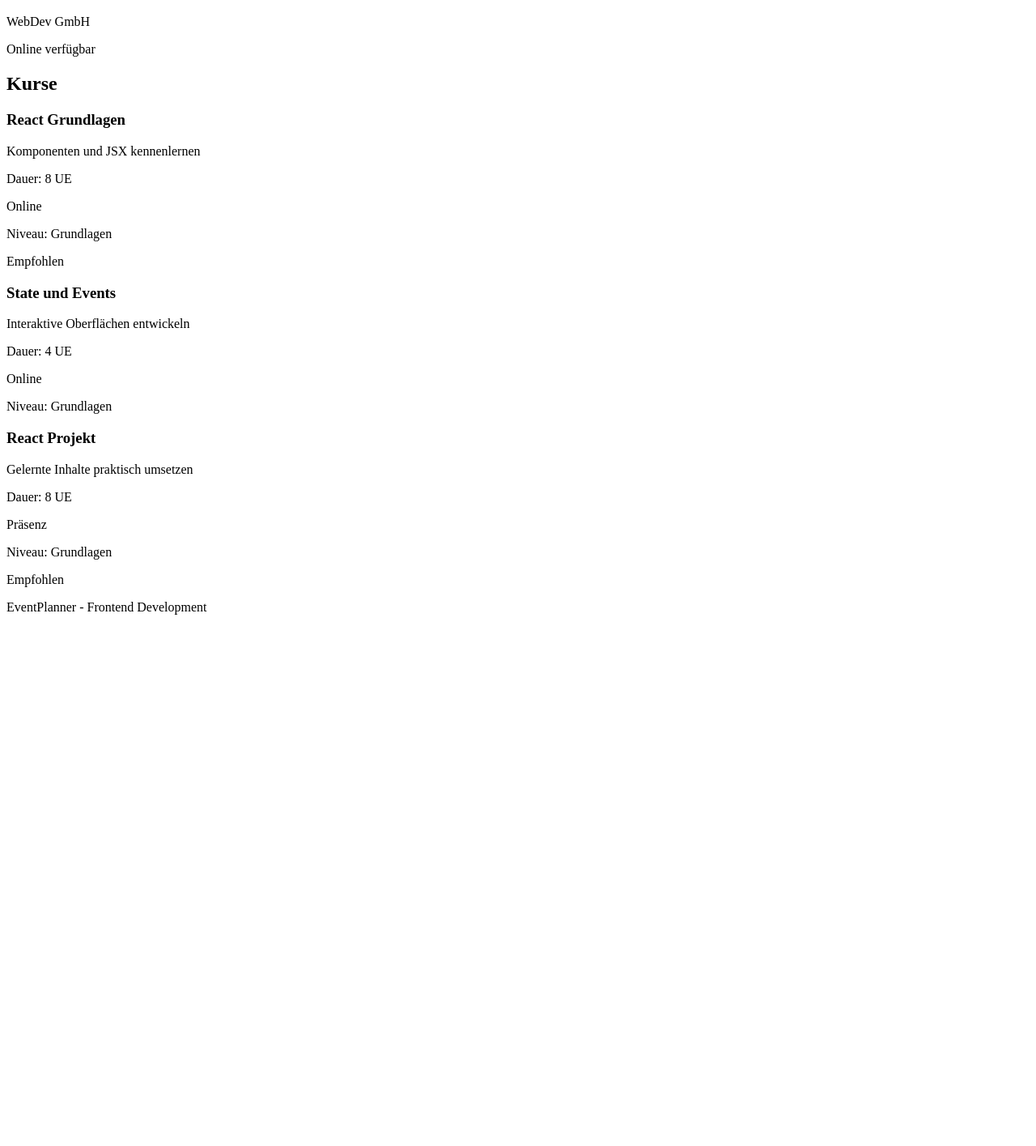
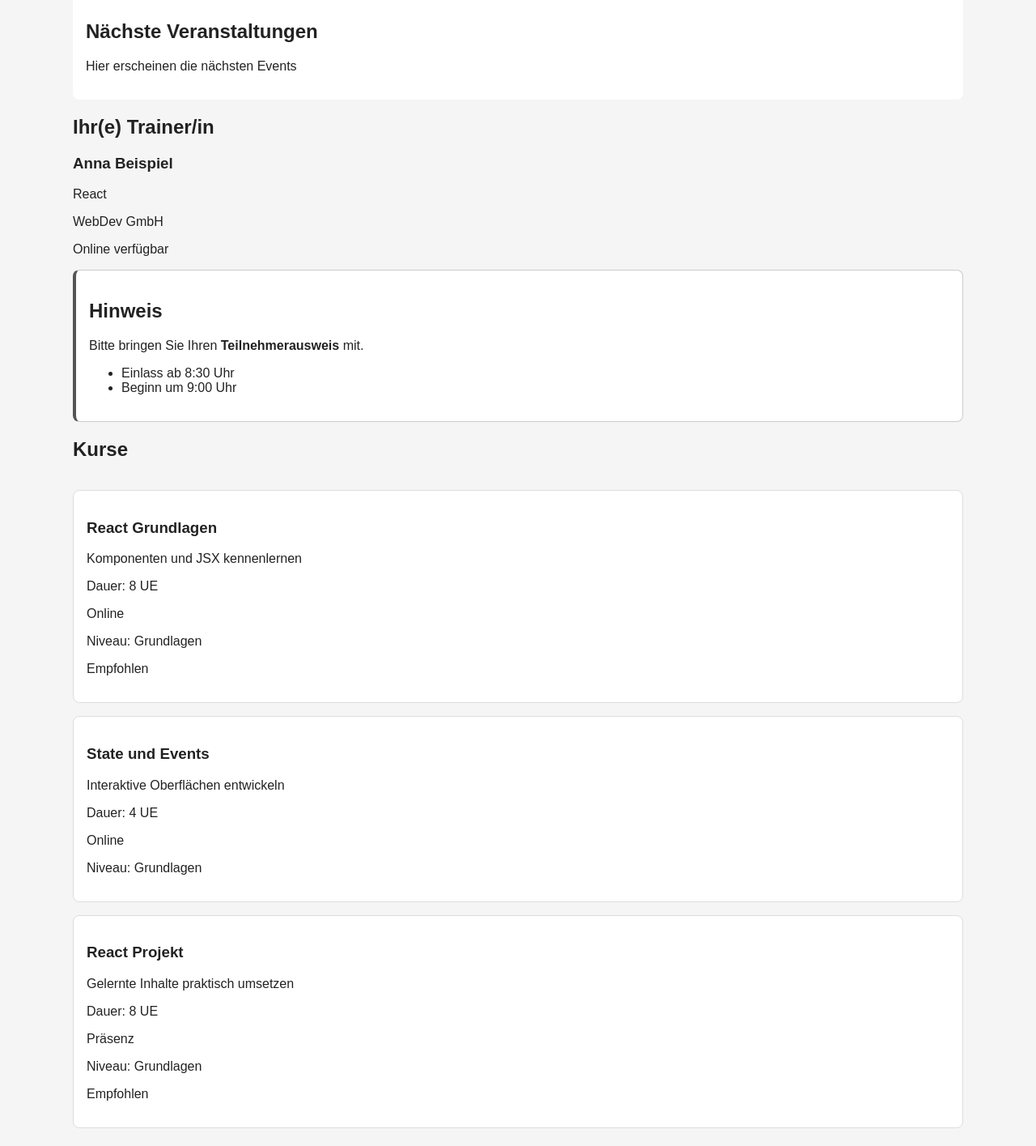
Before and after one commit to jaderbass/eventplanner, a React (Vite) app: page / in a window 1280 px wide. Shown: the part 221-1636 px from the top of the page at 81% size. Before the commit the page ends 996 px from the top, so only its background shows below. Built offline with nearby package versions, Linux system fonts and the light colour scheme.

Commit message:
Add children components and styling

```diff
--- a/src/components/App.jsx
+++ b/src/components/App.jsx
@@ -2,6 +2,9 @@
 import Footer from "./Footer";
 import CourseList from "./CourseList";
 import SpeakerCard from "./SpeakerCard";
+import InfoBox from "./InfoBox";
+import Panel from "./Panel";
+import Notice from "./Notice";
 
 export default function App() {
   return (
@@ -9,6 +12,10 @@
       <Header />
 
       <main>
+        <Panel title="Nächste Veranstaltungen">
+          <p>Hier erscheinen die nächsten Events</p>
+        </Panel>
+
         <h2>Ihr(e) Trainer/in</h2>
         <SpeakerCard
           name="Anna Beispiel"
@@ -16,7 +23,26 @@
           company="WebDev GmbH"
           online={true}
         />
+
+        <InfoBox title="Hinweis">
+          <p>
+            Bitte bringen Sie Ihren <strong>Teilnehmerausweis</strong> mit.
+          </p>
+          <ul>
+            <li>Einlass ab 8:30 Uhr</li>
+            <li>Beginn um 9:00 Uhr</li>
+          </ul>
+        </InfoBox>
+
         <CourseList />
+
+        <Notice type="info">
+          <strong>Hinweis:</strong> Die Anmeldung ist ab morgen möglich.
+        </Notice>
+
+        <Notice type="warning">
+          <p>Für diese Veranstaltung sind nur noch wenige Plätze frei.</p>
+        </Notice>
       </main>
 
       <Footer />
--- a/src/components/CourseCard.jsx
+++ b/src/components/CourseCard.jsx
@@ -7,7 +7,7 @@
   featured
 }) {
   return (
-    <article>
+    <article className="course-card">
       <h3>{title}</h3>
       <p>{description}</p>
       <p>Dauer: {duration} UE</p>
--- a/src/components/CourseList.jsx
+++ b/src/components/CourseList.jsx
@@ -2,7 +2,7 @@
 
 export default function CourseList() {
   return (
-    <section>
+    <section className="course-list">
       <h2>Kurse</h2>
 
       <CourseCard
--- /dev/null
+++ b/src/components/InfoBox.jsx
@@ -0,0 +1,8 @@
+export default function ({ title, children }) {
+  return (
+    <section className="info-box">
+      <h2>{title}</h2>
+      {children}
+    </section>
+  );
+}
--- /dev/null
+++ b/src/components/Notice.jsx
@@ -0,0 +1,9 @@
+function Notice({ type, children }) {
+  return (
+    <div className="notice">
+      {children}
+    </div>
+  );
+}
+
+export default Notice;
--- /dev/null
+++ b/src/components/Panel.jsx
@@ -0,0 +1,12 @@
+function Panel({ title, children }) {
+  return (
+    <section className="panel">
+      <h2>{title}</h2>
+      <div>
+        {children}
+      </div>
+    </section>
+  );
+}
+
+export default Panel;
--- a/src/main.jsx
+++ b/src/main.jsx
@@ -1,5 +1,7 @@
 import { createRoot } from "react-dom/client";
 import App from "./components/App.jsx";
+
+import "./styles.css";
 
 const rootElement = document.querySelector("#root");
 const root = createRoot(rootElement);
--- /dev/null
+++ b/src/styles.css
@@ -0,0 +1,54 @@
+* {
+  box-sizing: border-box;
+}
+
+body {
+  margin: 0;
+  font-family: Arial, sans-serif;
+  color: #222;
+  background: #f5f5f5;
+}
+
+header,
+main,
+footer {
+  width: min(1100px, 90%);
+  margin-inline: auto;
+}
+
+header {
+  padding-block: 2rem;
+}
+
+main {
+  padding-block: 2rem;
+}
+
+.course-list {
+  display: grid;
+  gap: 1rem;
+  margin-bottom: 1.5rem;
+}
+
+.course-card,
+.info-box,
+.panel,
+.notice {
+  padding: 1rem;
+  border-radius: 0.5rem;
+  background: white;
+}
+
+.info-box {
+  border: 1px solid #ccc;
+  border-left: 4px solid #555;
+}
+
+.notice {
+  border: 1px solid #999;
+  margin-bottom: 1.5rem;
+}
+
+.course-card {
+  border: 1px solid #ddd;
+}
```
